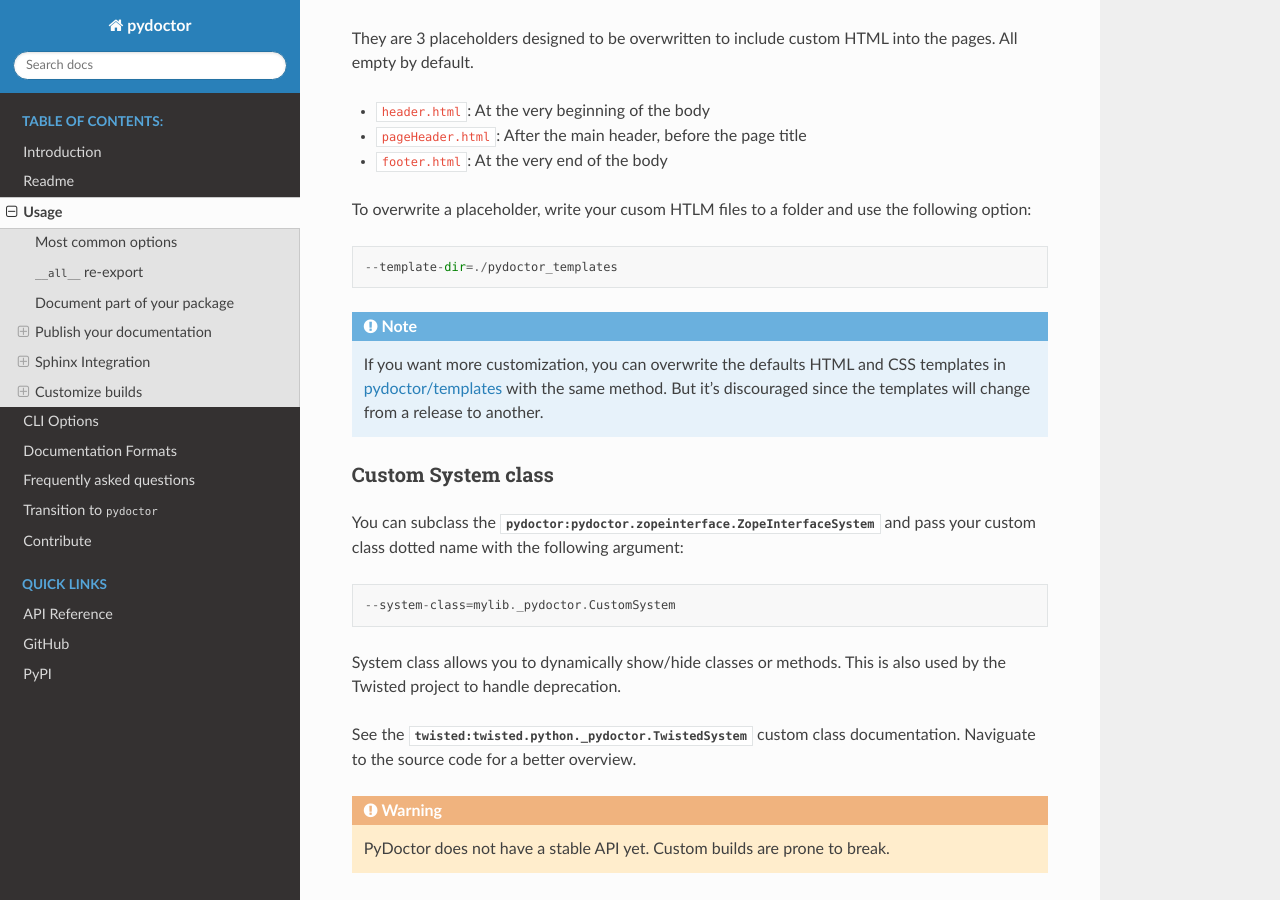
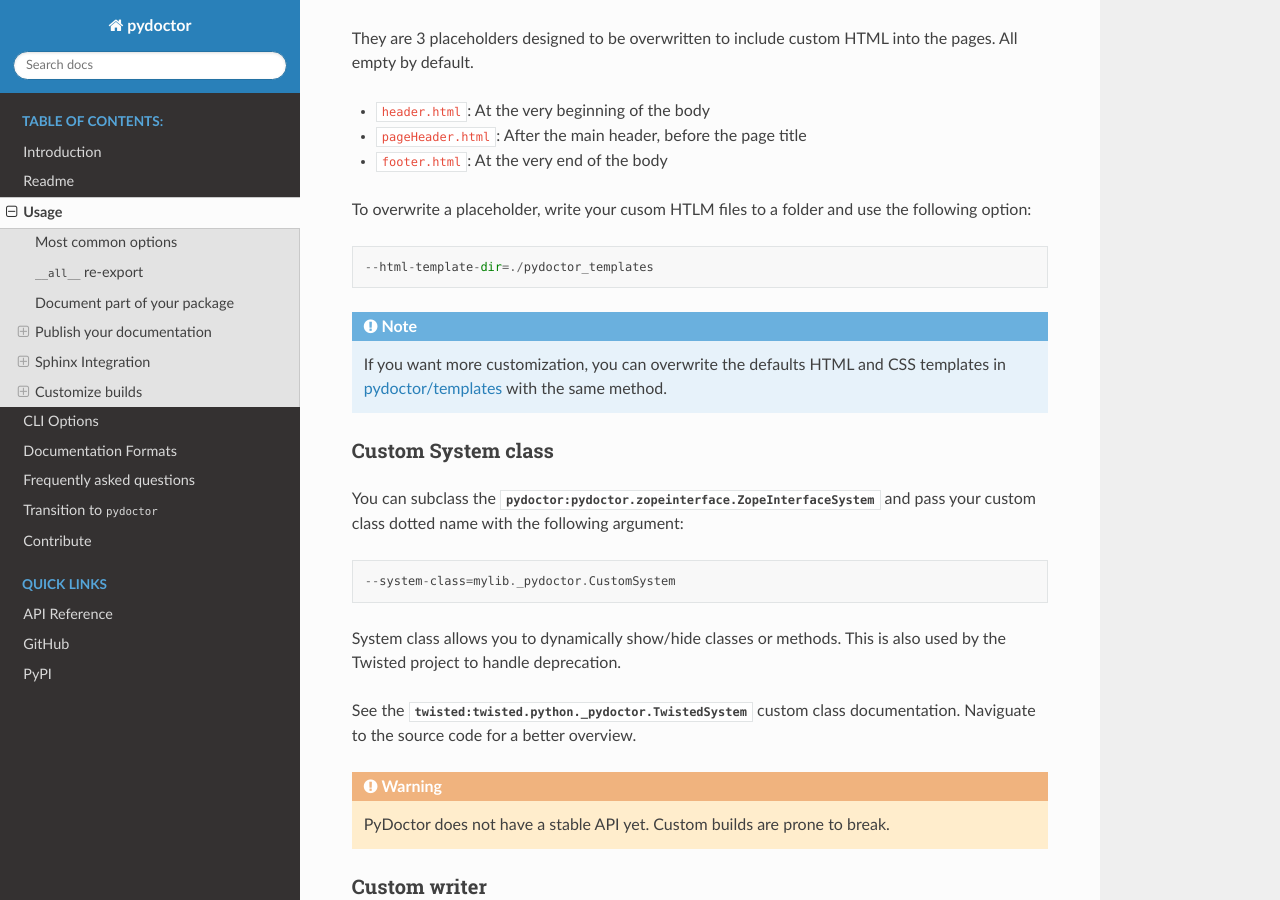
Before and after one commit to twisted/pydoctor, a Sphinx documentation site: the page built from docs/source/usage.rst, in a window 1280 px wide and 900 px high, scrolled down 5732 px. Built offline with Sphinx 7.4.7 and the Read the Docs theme 2.0.0, drawn with Linux system fonts in a browser that asks for light colours; the version number could not be read and is left out.

Commit message:
Rename to --html-template-dir

```diff
--- a/docs/source/conf.py
+++ b/docs/source/conf.py
@@ -94,6 +94,6 @@
     '--intersphinx=https://twistedmatrix.com/documents/current/api/objects.inv',
     '--intersphinx=https://urllib3.readthedocs.io/en/latest/objects.inv',
     '--intersphinx=https://requests.readthedocs.io/en/latest/objects.inv',
-    f'--template-dir={_pydoctor_root}/docs/source/pydoctor_templates/pydoctor',
+    f'--html-template-dir={_pydoctor_root}/docs/source/pydoctor_templates/pydoctor',
     f'{_pydoctor_root}/pydoctor',
     ]
--- a/docs/source/usage.rst
+++ b/docs/source/usage.rst
@@ -255,13 +255,12 @@
 To overwrite a placeholder, write your cusom HTLM files to a folder
 and use the following option::
 
-  --template-dir=./pydoctor_templates
+  --html-template-dir=./pydoctor_templates
 
 .. note::
 
   If you want more customization, you can overwrite the defaults
   HTML and CSS templates in `pydoctor/templates <https://github.com/twisted/pydoctor/tree/master/pydoctor/templates>`_ with the same method.
-  But it's discouraged since the templates will change from a release to another.
 
 Custom System class
 ~~~~~~~~~~~~~~~~~~~
```
Also changed, not shown: 2 other files.
